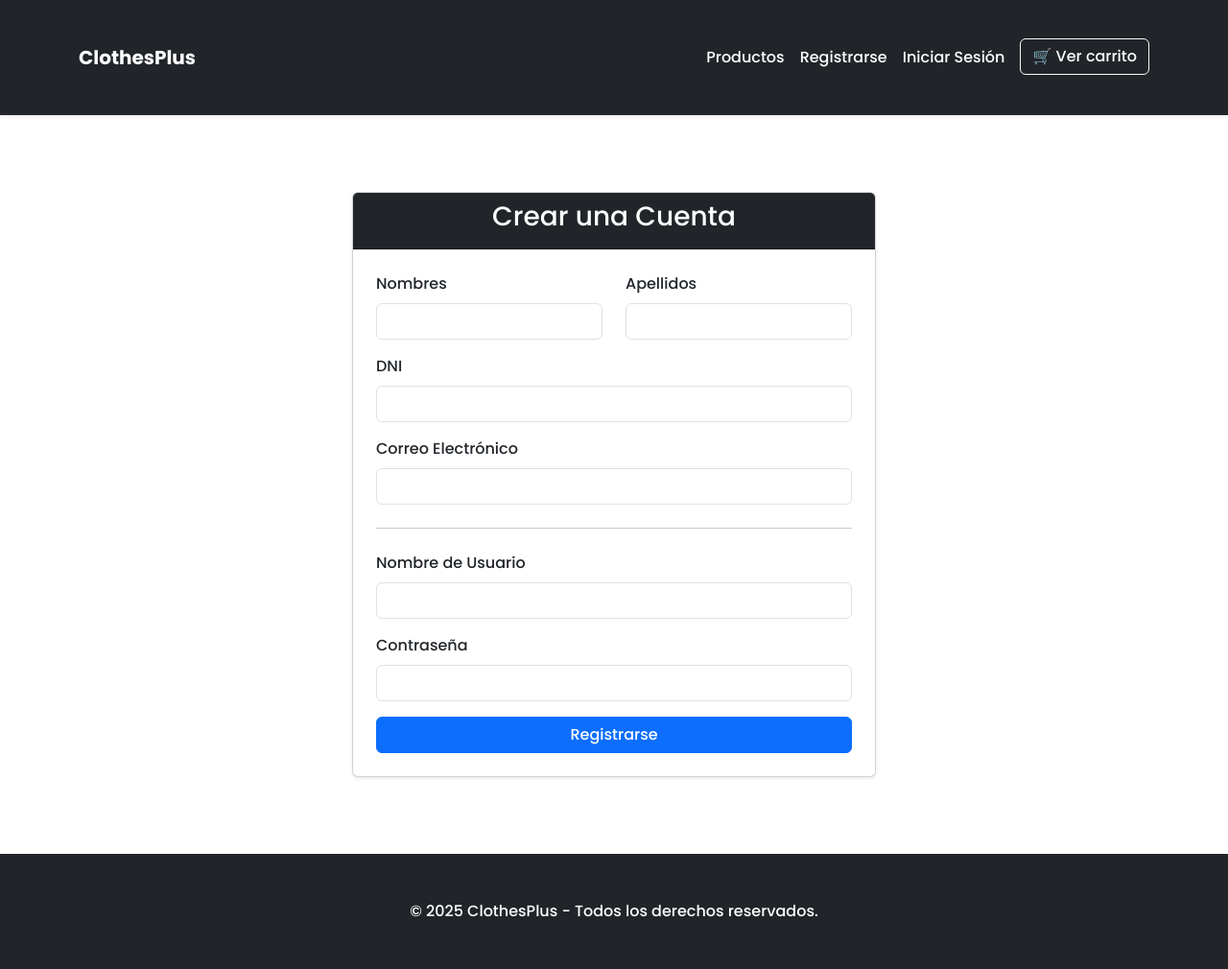
After one commit to JoseLauraMeza/procesosAutomatizados, a PHP site: template views/registro.php in a window 1280 px wide. The commit adds this page. Shown: the whole page at 96% size. Run offline with PHP 8.4, Linux system fonts and the light colour scheme; the template is opened without the code that fills it, so the values that code supplies are empty.

Commit message:
version3.0

```diff
--- a/models/Carrito.php
+++ b/models/Carrito.php
@@ -3,7 +3,6 @@ require_once "Producto.php";
 
 class Carrito {
     public static function agregar($id) {
-        session_start();
         if (!isset($_SESSION['carrito'])) $_SESSION['carrito'] = [];
 
         if (!isset($_SESSION['carrito'][$id])) {
@@ -16,14 +15,12 @@ class Carrito {
     }
 
     public static function eliminar($id) {
-        session_start();
         if (isset($_SESSION['carrito'][$id])) {
             unset($_SESSION['carrito'][$id]);
         }
     }
 
     public static function obtener() {
-        session_start();
         return $_SESSION['carrito'] ?? [];
     }
 }
--- a/views/header.php
+++ b/views/header.php
@@ -24,6 +24,30 @@
         <li class="nav-item">
           <a href="rutas.php?r=productos" class="nav-link">Productos</a>
         </li>
+        <?php if (isset($_SESSION['id_empleado'])): // Sesión de Empleado ?>
+            <li class="nav-item">
+                <span class="navbar-text me-3">
+                    Empleado: <?= htmlspecialchars($_SESSION['nombres']) ?>
+                </span>
+            </li>
+            <li class="nav-item">
+                <a class="nav-link" href="rutas.php?r=logout">Cerrar Sesión</a>
+            </li>
+        <?php elseif (isset($_SESSION['id_cliente'])): // Sesión de Cliente ?>
+            <li class="nav-item">
+                <span class="navbar-text me-3">
+                    Hola, <?= htmlspecialchars($_SESSION['nombres_cliente']) ?>
+                </span>
+            </li>
+            <li class="nav-item">
+                <a class="nav-link" href="rutas.php?r=logout">Cerrar Sesión</a>
+            </li>
+        <?php else: // Sin sesión ?>
+            <li class="nav-item">
+                <a class="nav-link" href="rutas.php?r=registro">Registrarse</a>
+            </li>
+            <li class="nav-item"><a class="nav-link" href="rutas.php?r=login">Iniciar Sesión</a></li>
+        <?php endif; ?>
         <li class="nav-item">
           <a href="rutas.php?r=carrito" class="btn btn-outline-light ms-2">🛒 Ver carrito</a>
         </li>
--- /dev/null
+++ b/views/registro.php
@@ -0,0 +1,52 @@
+<div class="container my-5">
+    <div class="row justify-content-center">
+        <div class="col-md-8 col-lg-6">
+            <div class="card shadow-sm">
+                <div class="card-header text-center bg-dark text-white">
+                    <h3>Crear una Cuenta</h3>
+                </div>
+                <div class="card-body p-4">
+                    <?php if (isset($_GET['error'])): ?>
+                        <div class="alert alert-danger" role="alert"><?= htmlspecialchars($_GET['error']) ?></div>
+                    <?php endif; ?>
+                    <?php if (isset($_GET['exito'])): ?>
+                        <div class="alert alert-success" role="alert"><?= htmlspecialchars($_GET['exito']) ?></div>
+                    <?php endif; ?>
+
+                    <form action="rutas.php?r=guardar_cliente" method="POST">
+                        <div class="row">
+                            <div class="col-md-6 mb-3">
+                                <label for="nombres" class="form-label">Nombres</label>
+                                <input type="text" class="form-control" id="nombres" name="nombres" required>
+                            </div>
+                            <div class="col-md-6 mb-3">
+                                <label for="apellidos" class="form-label">Apellidos</label>
+                                <input type="text" class="form-control" id="apellidos" name="apellidos" required>
+                            </div>
+                        </div>
+                        <div class="mb-3">
+                            <label for="dni" class="form-label">DNI</label>
+                            <input type="text" class="form-control" id="dni" name="dni" required>
+                        </div>
+                        <div class="mb-3">
+                            <label for="correo" class="form-label">Correo Electrónico</label>
+                            <input type="email" class="form-control" id="correo" name="correo" required>
+                        </div>
+                        <hr class="my-4">
+                        <div class="mb-3">
+                            <label for="usuario" class="form-label">Nombre de Usuario</label>
+                            <input type="text" class="form-control" id="usuario" name="usuario" required>
+                        </div>
+                        <div class="mb-3">
+                            <label for="password" class="form-label">Contraseña</label>
+                            <input type="password" class="form-control" id="password" name="password" required>
+                        </div>
+                        <div class="d-grid">
+                            <button type="submit" class="btn btn-primary">Registrarse</button>
+                        </div>
+                    </form>
+                </div>
+            </div>
+        </div>
+    </div>
+</div>
```
Also changed, not shown: bd_tiendaropa.sql (+7 -3 lines), controllers/CarritoController.php (+22 -8 lines), controllers/ClienteController.php (added, +30 -0 lines), controllers/LoginController.php (added, +63 -0 lines), models/Cliente.php (added, +49 -0 lines), models/Usuario.php (added, +22 -0 lines), rutas.php (+22 -0 lines), views/login.php (added, +32 -0 lines).
